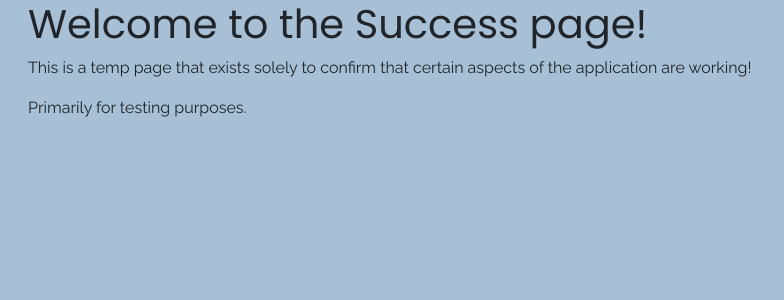
After one commit to zsm767/ProjectTaskRecord, a Django app: template jobimport/templates/jobimport/success.html in a window 1280 px wide. The commit adds this page. Shown: the top 300 px of the page, without its empty margins (0-784 px from the left). Run offline with Django 3.2, Linux system fonts and the light colour scheme; the template is opened without the code that fills it, so the values that code supplies are empty; some libraries are stand-ins or nearby versions.

Commit message:
5/1 @ 3:55 PM, accidentally broke more lol

```diff
--- a/jobimport/templates/jobimport/file.html
+++ b/jobimport/templates/jobimport/file.html
@@ -14,7 +14,8 @@
 		<h1>File Uploader</h1>
 		<form enctype="multipart/form-data" method="POST" action="">
 			{% csrf_token %}
-			<input type="file" name="test">
+			<input type="file" name="filename">
+			<br><br>
 			<button type="submit">Upload</button>
 		</form>
 		<br><br>
--- /dev/null
+++ b/jobimport/templates/jobimport/success.html
@@ -0,0 +1,11 @@
+<!-- success.html -->
+{% extends "base.html" %}
+{% load static %}
+
+{% block content %}
+
+<h1>Welcome to the Success page!</h1>
+<p>This is a temp page that exists solely to confirm that certain aspects of the application are working!</p>
+<p>Primarily for testing purposes.</p>
+
+{% endblock %}
--- a/jobimport/urls.py
+++ b/jobimport/urls.py
@@ -14,5 +14,6 @@ urlpatterns = [
 	path( '<int:pk>/employee_info', views.EmployeeInfoView.as_view(), name = 'employee_info' ),
 	path( '<int:pk>/task_info', views.TaskInfoView.as_view(), name = 'task_info' ),
 	path( 'file_upload', views.showfile, name = 'file' ),
+	path( '', views.SuccessView.as_view(), name = 'success' ),
 
 ] + static(settings.MEDIA_URL, document_root=settings.MEDIA_ROOT)
--- a/jobimport/views.py
+++ b/jobimport/views.py
@@ -35,7 +35,7 @@ def showfile( request ):
 	if request.method == 'POST':
 		employee_resource = EmployeeResource()
 		dataset = Dataset()
-		new_employees = request.FILES['test']
+		new_employees = request.FILES['filename']
 
 		imported_data = dataset.load( new_employees.read() )
 		# testing the imported data before actually uploading it
@@ -85,3 +85,7 @@ class TaskInfoView( generic.ListView ):
 	model = TaskCodes
 	template_name = 'jobimport/task_info.html'
 	context_object_name = 'task'
+
+
+class SuccessView( generic.ListView ):
+	template_name = 'jobimport/success.html'
```
